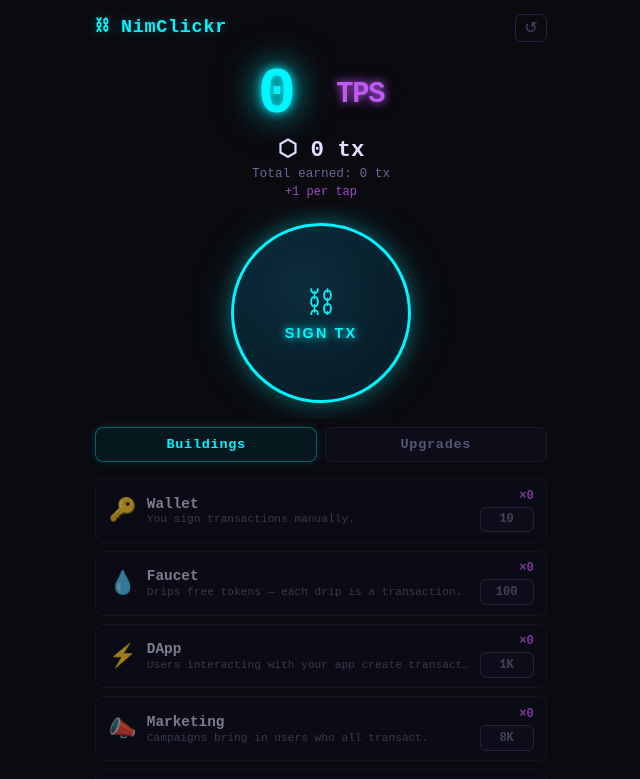
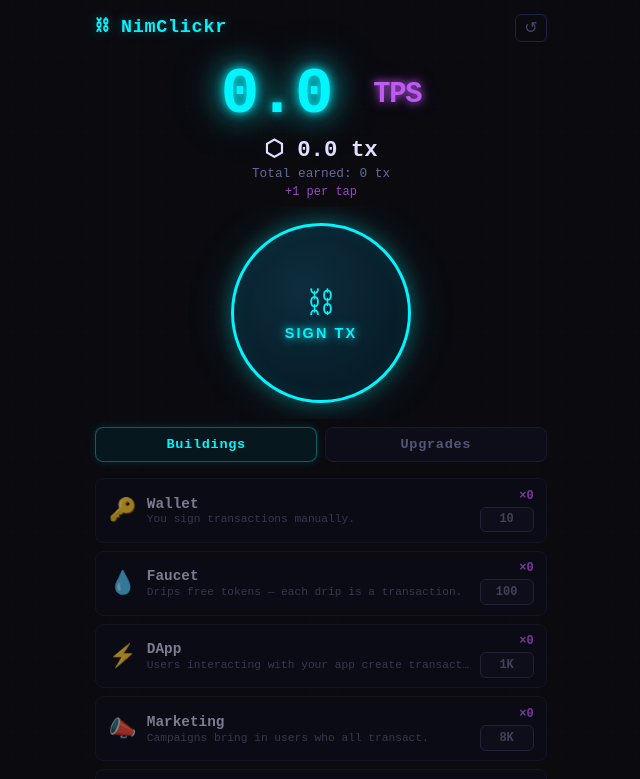
Before and after one commit to sisou/nimclickr, a Vue app: page / in a window 1280 px wide. Shown: the top 779 px of the page, without its empty margins (319-959 px from the left). Built offline with nearby package versions, Linux system fonts and the light colour scheme.

Commit message:
fix: show 1 decimal for low TPS and transaction values
TPS below 10 and transaction balance below 100 now display one decimal
place for better precision at game start.

Co-Authored-By: Claude Sonnet 4.6 <noreply@anthropic.com>

```diff
--- a/src/components/TpsDisplay.vue
+++ b/src/components/TpsDisplay.vue
@@ -5,9 +5,9 @@ import { formatNum } from '../composables/useNumberFormat'
 
 const store = useGameStore()
 
-const tpsDisplay = computed(() => formatNum(store.tps))
+const tpsDisplay = computed(() => formatNum(store.tps, 10))
 const totalDisplay = computed(() => formatNum(store.totalTransactions))
-const balanceDisplay = computed(() => formatNum(store.transactions))
+const balanceDisplay = computed(() => formatNum(store.transactions, 100))
 const clickDisplay = computed(() => formatNum(store.clickPower))
 </script>
 
--- a/src/composables/useNumberFormat.ts
+++ b/src/composables/useNumberFormat.ts
@@ -6,7 +6,7 @@ const THRESHOLDS: [number, string][] = [
   [1e3, 'K'],
 ]
 
-export function formatNum(n: number): string {
+export function formatNum(n: number, decimalsBelow = 0): string {
   if (!isFinite(n)) return '0'
   const abs = Math.abs(n)
 
@@ -19,7 +19,10 @@ export function formatNum(n: number): string {
     }
   }
 
-  // Below 1000 — show as integer
+  // Below 1000 — show 1 decimal if under the threshold, otherwise integer
+  if (decimalsBelow > 0 && abs < decimalsBelow) {
+    return n.toFixed(1)
+  }
   return Math.floor(n).toString()
 }
 
```
